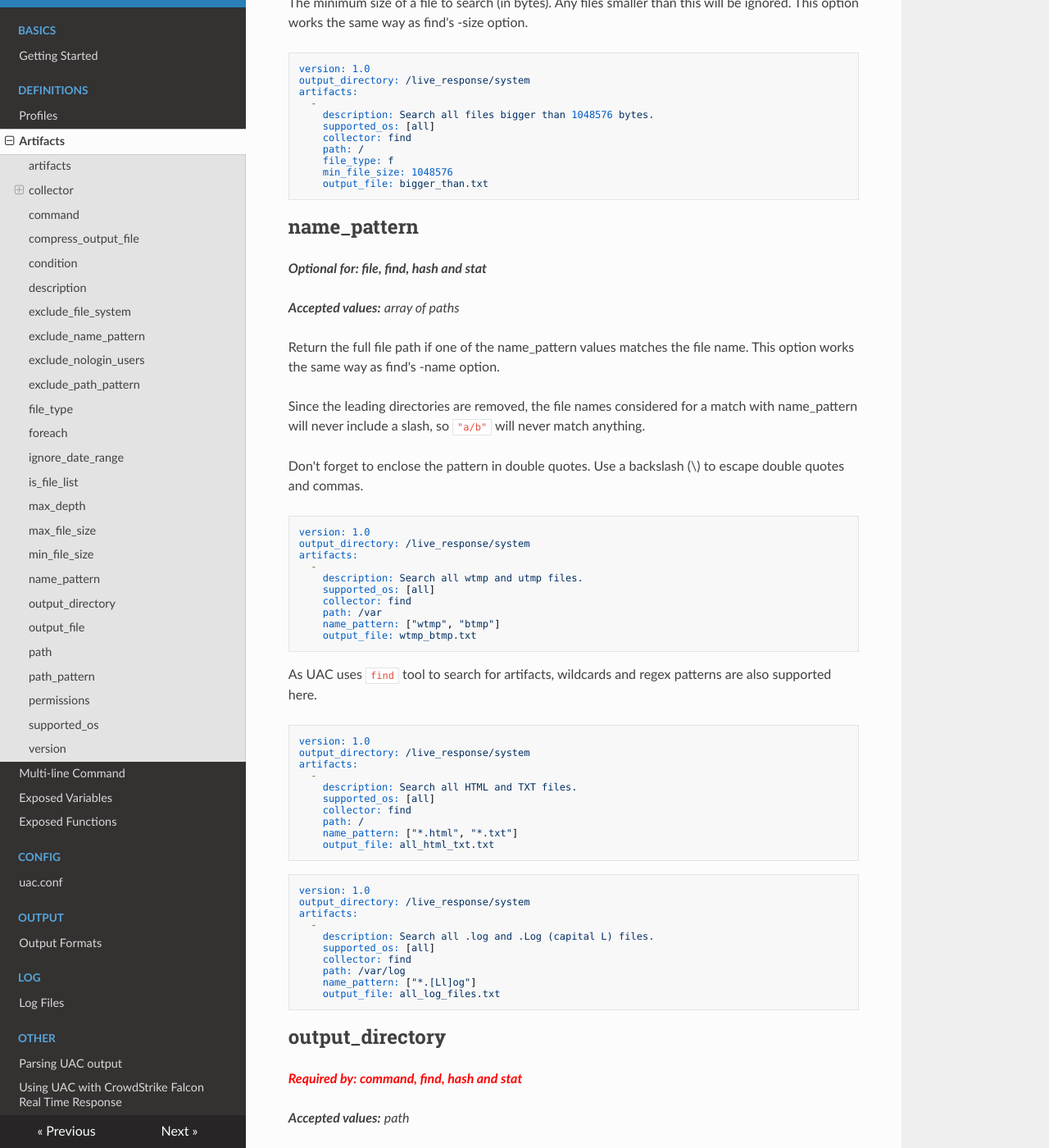
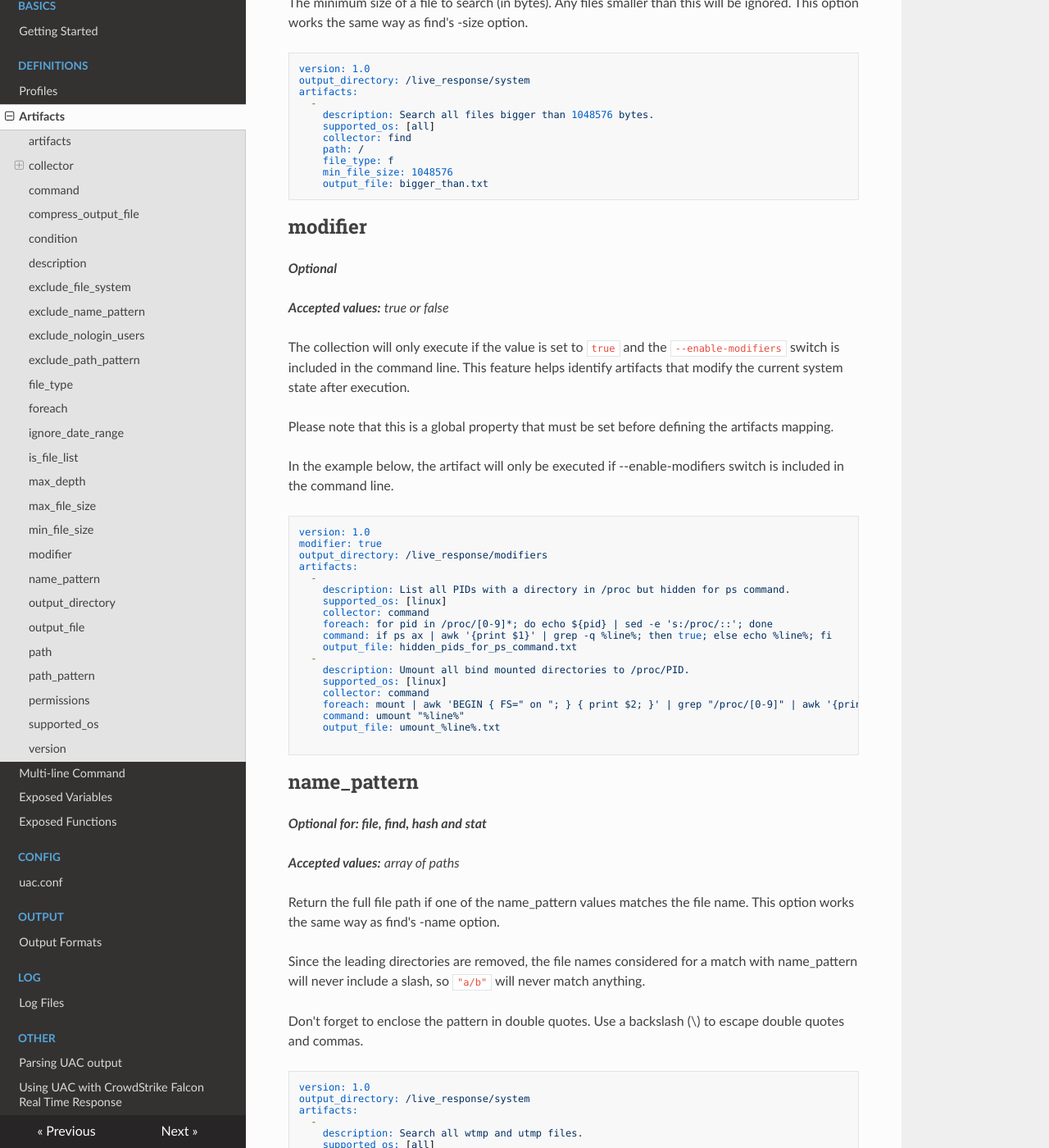
Before and after one commit to tclahr/uac-docs, an MkDocs documentation site: the page built from docs/artifacts.md, in a window 1280 px wide and 1400 px high, scrolled down 14297 px. Shown: the whole window at 82% size. Built offline with MkDocs 1.6.1, drawn with Linux system fonts in a browser that asks for light colours; nearby versions of some CDN libraries.

Commit message:
refactor: add modifiers

````diff
--- a/docs/artifacts.md
+++ b/docs/artifacts.md
@@ -620,6 +620,39 @@ artifacts:
     output_file: bigger_than.txt
 ```
 
+## modifier
+<span class="optional">Optional</span>
+
+**_Accepted values:_** _true or false_
+
+The collection will only execute if the value is set to `true` and the `--enable-modifiers` switch is included in the command line. This feature helps identify artifacts that modify the current system state after execution.
+
+Please note that this is a global property that must be set before defining the artifacts mapping.
+
+In the example below, the artifact will only be executed if --enable-modifiers switch is included in the command line.
+
+```yaml
+version: 1.0
+modifier: true
+output_directory: /live_response/modifiers
+artifacts:
+  -
+    description: List all PIDs with a directory in /proc but hidden for ps command.
+    supported_os: [linux]
+    collector: command
+    foreach: for pid in /proc/[0-9]*; do echo ${pid} | sed -e 's:/proc/::'; done
+    command: if ps ax | awk '{print $1}' | grep -q %line%; then true; else echo %line%; fi
+    output_file: hidden_pids_for_ps_command.txt
+  -
+    description: Umount all bind mounted directories to /proc/PID.
+    supported_os: [linux]
+    collector: command
+    foreach: mount | awk 'BEGIN { FS=" on "; } { print $2; }' | grep "/proc/[0-9]" | awk '{print $1}'
+    command: umount "%line%"
+    output_file: umount_%line%.txt
+
+```
+
 ## name_pattern
 <span class="optional">Optional for: file, find, hash and stat</span>
 
````
Also changed, not shown: docs/index.md (+10 -0 lines).
